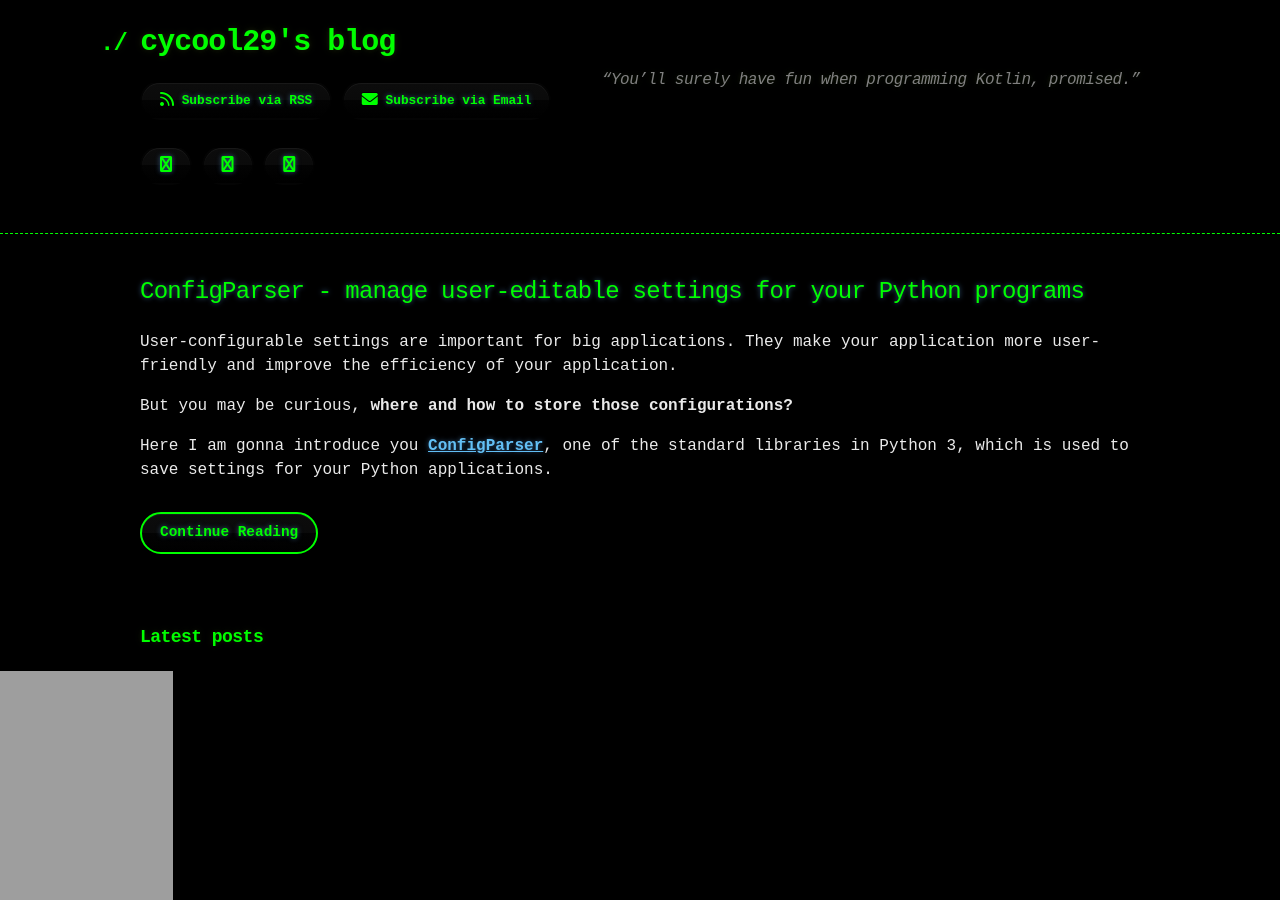
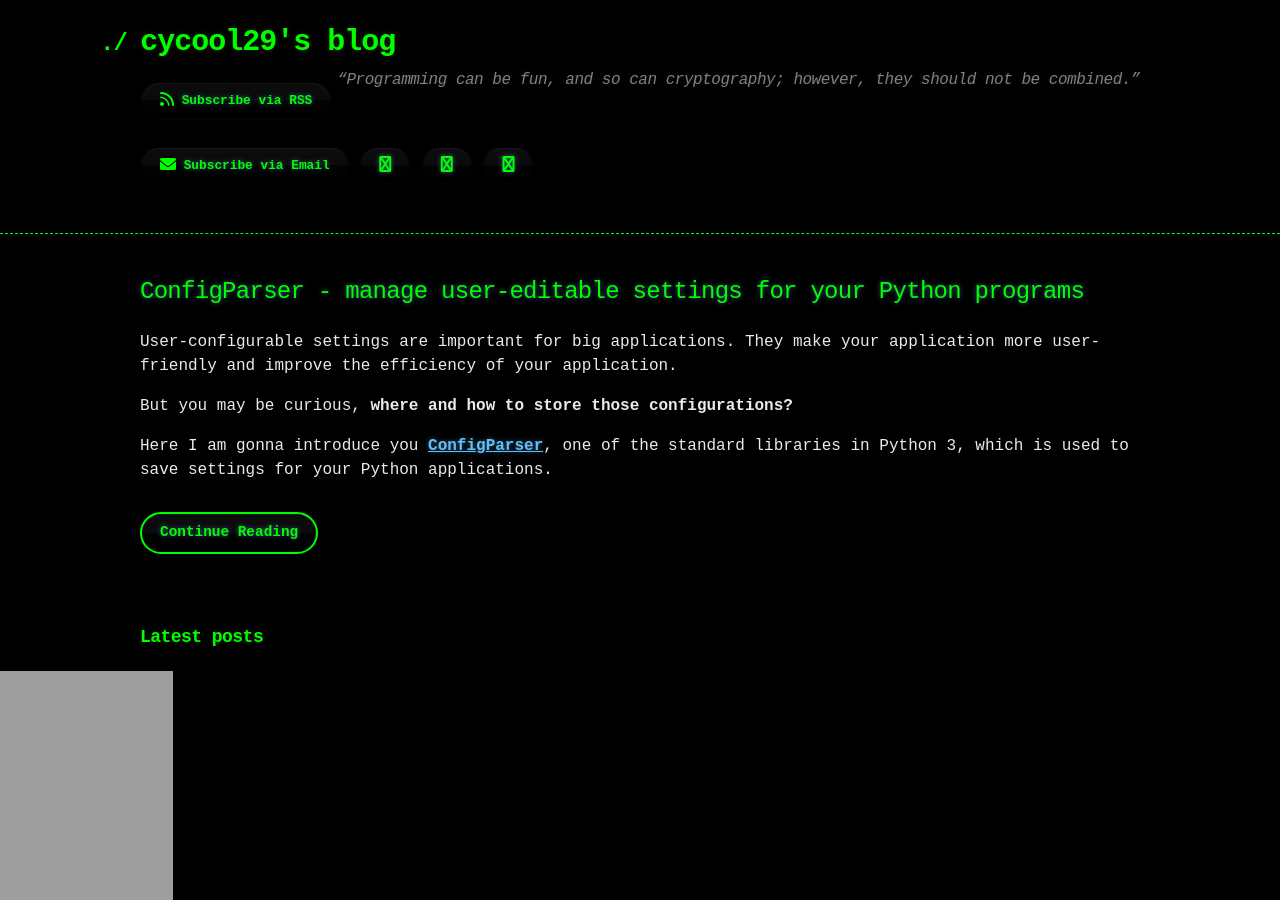
Before and after one commit to cycool29/cycool29.github.io, a Jekyll site: the page built from index.md, in a window 1280 px wide and 900 px high. Built offline with Jekyll 4.4.1, drawn with Linux system fonts in a browser that asks for light colours; a style sheet for code colours, icons or effects is not loaded.

Commit message:
Update quotes

```diff
--- a/_config.yml
+++ b/_config.yml
@@ -1,5 +1,5 @@
 title: cycool29's blog
-description: "“You’ll surely have fun when programming Kotlin, promised.” "
+description: "“Programming can be fun, and so can cryptography; however, they should not be combined.” "
 bio: A high school student. Intermediate in Python, Git, Bash. Learning JavaScript. He/Him. "
 author: cycool29
 url: https://cycool29.github.io
```
